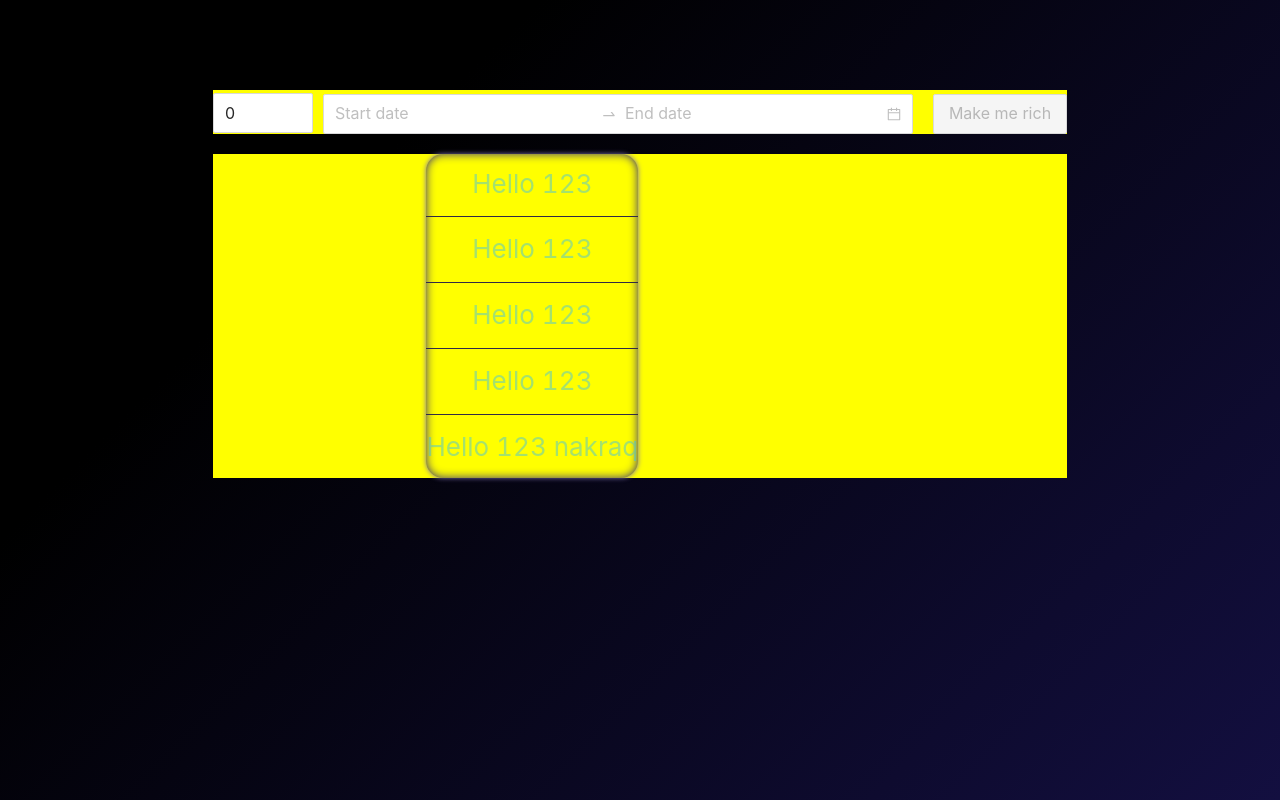
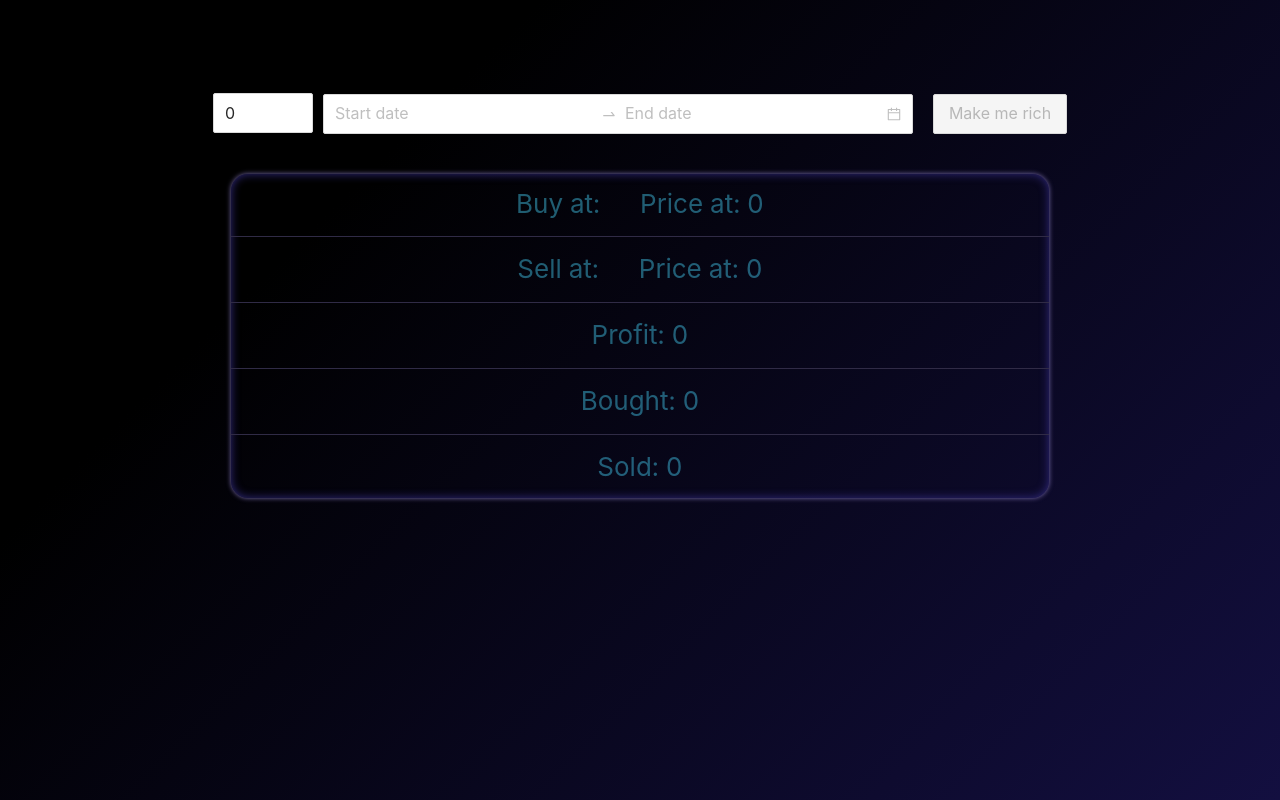
Before and after one commit to Taliss/fake-millionaire-web, a React (Create React App) app: page / in a window 1280 px wide. Built offline with nearby package versions, Linux system fonts and the light colour scheme.

Commit message:
WIP: more adjustments

```diff
--- a/src/App.css
+++ b/src/App.css
@@ -15,5 +15,4 @@
   /* height: 60vh; */
   display: flex;
   justify-content: center;
-  background-color: yellow;
 }
--- a/src/App.js
+++ b/src/App.js
@@ -8,7 +8,7 @@ import { Space } from 'antd';
 function App() {
   return (
     <div className="App">
-      <Space direction="vertical" size={20}>
+      <Space direction="vertical" size={40}>
         <HeaderSection />
         <ContentSection />
       </Space>
--- a/src/api.js
+++ b/src/api.js
@@ -1,5 +1,5 @@
 import { fetch } from './lib/fetch';
 
 export const getPoints = () => {
-  return fetch().then((res) => Promise.reject('guz'));
+  return fetch().then((res) => res.json());
 };
--- a/src/components/AmountInput/index.js
+++ b/src/components/AmountInput/index.js
@@ -25,7 +25,7 @@ export const AmountInput = () => {
       precision={0}
       style={{ minWidth: 100 }}
       size="large"
-      max={100000}
+      max={10000}
       min={0}
       onChange={onChange}
       value={amount}
--- a/src/components/ContentSection.js
+++ b/src/components/ContentSection.js
@@ -1,14 +1,20 @@
-import { ErrorMessageInfo } from './ErrorMessageInfo';
 import { ProfitInfo } from './ProfitInfo';
-import { Space, Row, Col } from 'antd';
+import { Space, Row, Col, Typography } from 'antd';
+import { useSelector } from 'react-redux';
+import { getBuySellPointsErrorStatus } from '../store/millionaire';
+const { Text } = Typography;
 
-export const ContentSection = () => (
-  <Row className="gutter-row">
-    <Col span={12}>
-      <Space>
-        <ErrorMessageInfo />
-        <ProfitInfo />
-      </Space>
-    </Col>
-  </Row>
-);
+export const ContentSection = () => {
+  const errorWhileFetching = useSelector(getBuySellPointsErrorStatus);
+  return (
+    <Row className="gutter-row">
+      <Col span={errorWhileFetching ? 16 : 23}>
+        {errorWhileFetching ? (
+          <Text type="danger">{errorWhileFetching}</Text>
+        ) : (
+          <ProfitInfo />
+        )}
+      </Col>
+    </Row>
+  );
+};
--- a/src/components/ErrorMessageInfo/index.js
+++ /dev/null
@@ -1,15 +0,0 @@
-import { useSelector } from 'react-redux';
-import { getBuySellPointsErrorStatus } from '../../store/millionaire';
-import { Typography } from 'antd';
-import './style.css';
-
-const { Text } = Typography;
-
-export const ErrorMessageInfo = () => {
-  const errorWhileFetching = useSelector(getBuySellPointsErrorStatus);
-  return errorWhileFetching ? (
-    <div className="errorInfoWrapper">
-      <Text type="danger">{errorWhileFetching}</Text>
-    </div>
-  ) : null;
-};
--- /dev/null
+++ b/src/components/ProfitInfo/BuySellInfo.js
@@ -0,0 +1,16 @@
+import { Typography, Space } from 'antd';
+const { Text } = Typography;
+
+export const BuySellInfo = ({ className, type, dateTimePoint }) => {
+  const displayText = type === 'buy' ? 'Buy at:' : 'Sell at:';
+  return (
+    <div className={className}>
+      <Space direction="horizontal" size={40}>
+        <Text className="profitInfoText">
+          {displayText} {dateTimePoint.dateTime}
+        </Text>
+        <Text className="profitInfoText">Price at: {dateTimePoint.price}</Text>
+      </Space>
+    </div>
+  );
+};
--- a/src/components/ProfitInfo/index.js
+++ b/src/components/ProfitInfo/index.js
@@ -1,24 +1,34 @@
 import { useSelector } from 'react-redux';
 import { Typography, Divider } from 'antd';
-import { getBuySellPointsErrorStatus } from '../../store/millionaire';
+import { BuySellInfo } from './BuySellInfo';
+import { getBuySellBoints } from '../../store/millionaire';
+import { getProfitInfo } from '../../store/amount';
 import './style.css';
 
 const { Text } = Typography;
 
 export const ProfitInfo = () => {
-  const errorWhileFetching = useSelector(getBuySellPointsErrorStatus);
-
-  return !errorWhileFetching ? (
+  const { buyPoint, sellPoint } = useSelector(getBuySellBoints);
+  const { bought, sold, profit } = useSelector(getProfitInfo);
+  return (
     <div className="profitInfoWrapper">
-      <Text className="profitInfoText">Hello 123</Text>
+      <BuySellInfo
+        type="buy"
+        dateTimePoint={buyPoint}
+        className="buySellInfo"
+      />
       <Divider className="customDevider" />
-      <Text className="profitInfoText">Hello 123</Text>
+      <BuySellInfo
+        type="sell"
+        dateTimePoint={sellPoint}
+        className="buySellInfo"
+      />
       <Divider className="customDevider" />
-      <Text className="profitInfoText">Hello 123</Text>
+      <Text className="profitInfoText">Profit: {profit}</Text>
       <Divider className="customDevider" />
-      <Text className="profitInfoText">Hello 123</Text>
+      <Text className="profitInfoText">Bought: {bought}</Text>
       <Divider className="customDevider" />
-      <Text className="profitInfoText">Hello 123 nakraq</Text>
+      <Text className="profitInfoText">Sold: {sold}</Text>
     </div>
-  ) : null;
+  );
 };
--- a/src/components/ProfitInfo/style.css
+++ b/src/components/ProfitInfo/style.css
@@ -1,9 +1,6 @@
 .profitInfoWrapper {
-  display: flex;
-  flex-direction: column;
   padding-top: 10px;
   padding-bottom: 10px;
-  align-items: center;
   box-shadow: inset 0 0 10px rgb(48, 41, 124), 0 0 5px rgb(124, 111, 177);
   border-radius: calc(1px + 2vmin);
 }
@@ -14,5 +11,12 @@
 }
 
 .profitInfoText {
+  display: flex;
+  justify-content: center;
   color: #41c0e47a;
 }
+
+.buySellInfo {
+  display: flex;
+  justify-content: center;
+}
--- a/src/constants.js
+++ b/src/constants.js
@@ -1,2 +1,2 @@
 export const FALLBACK_ERROR_MESSAGE =
-  'We are expiriencing troubles right now, please try again later.';
+  'We are experiencing troubles right now, please try again later.';
--- a/src/store/amount.js
+++ b/src/store/amount.js
@@ -2,9 +2,8 @@ const initialState = {
   current: 0,
   profitInfo: {
     bought: 0,
+    sold: 0,
     profit: 0,
-    amountSpent: 0,
-    amountEarned: 0,
   },
 };
 
@@ -36,3 +35,5 @@ export const changeAmount = (amount) => ({
   type: AMOUNT_CHANGED,
   payload: amount,
 });
+
+const calculateProfit = () => {};
```
Also changed, not shown: src/components/ErrorMessageInfo/style.css (deleted).
